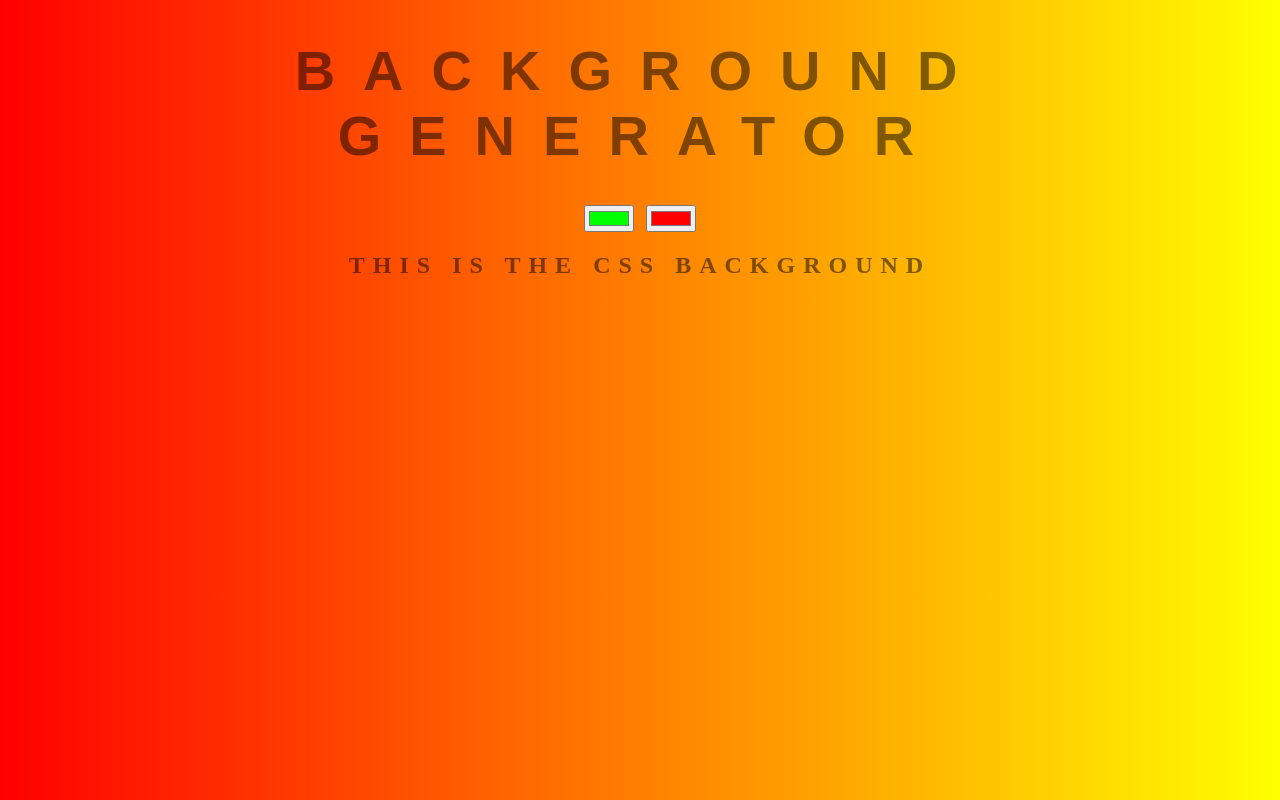
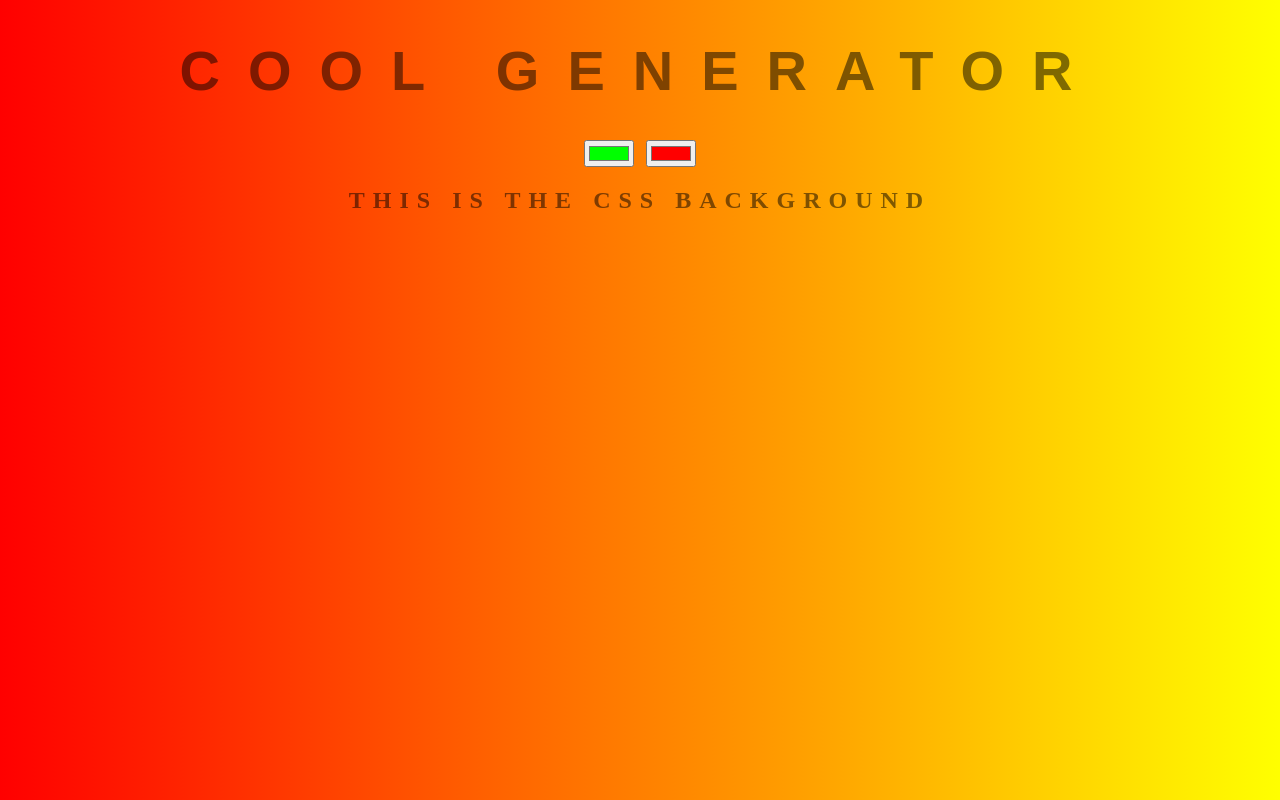
Before and after one commit to saaranshkaul/layout, a plain HTML site: page index.html in a window 1280 px wide. Drawn offline with Linux system fonts and the light colour scheme.

Commit message:
changing to cool

```diff
--- a/index.html
+++ b/index.html
@@ -5,7 +5,7 @@
 	<link rel="stylesheet" type="text/css" href="style.css">
 </head>
 <body id="gradient">
-	<h1>background Generator</h1>
+	<h1>cool Generator</h1>
 	<input class="color1" type="color" name="color1" value="#00ff00">
 	<input class="color2" type="color" name="color2" value="#ff0000">
 	<h2> this is the CSS Background</h2>
```
